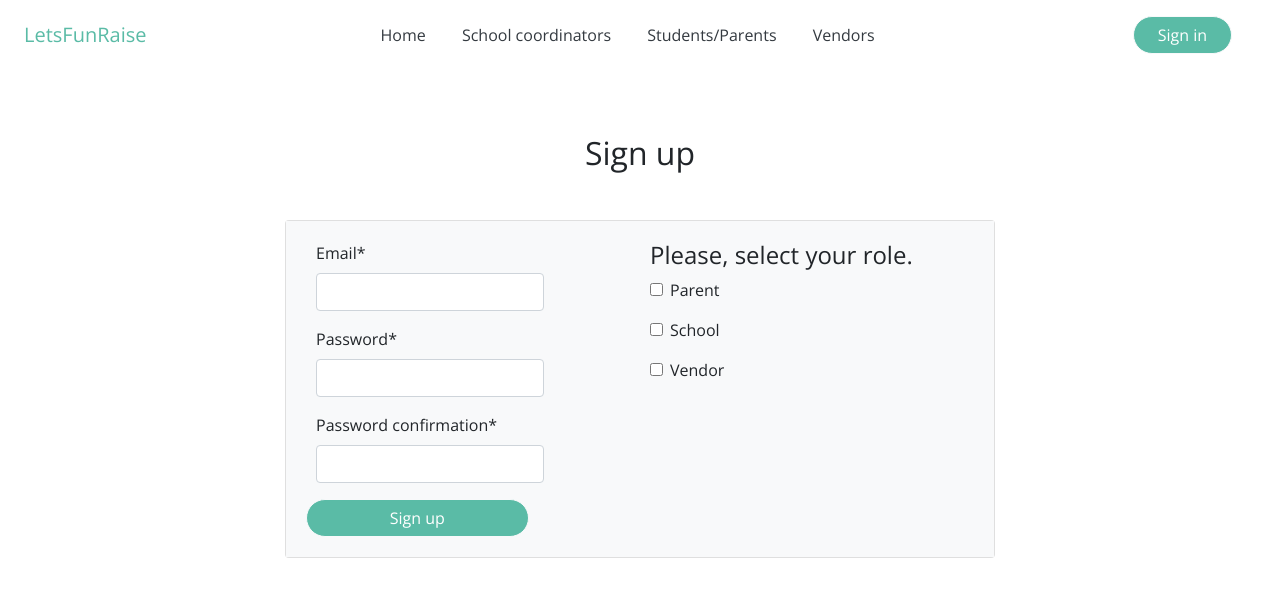
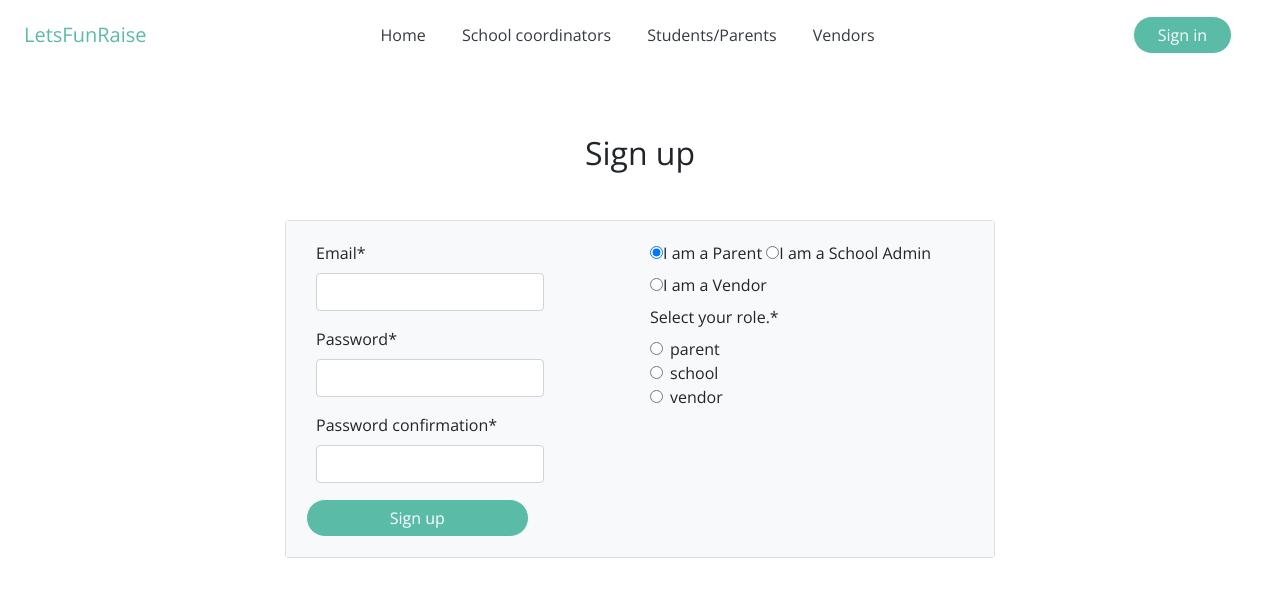
Before and after one commit to Azamatuz/dj_test, a Django app: page /accounts/register/ in a window 1280 px wide. Shown: the top 597 px of the page. Run offline with Django 3.2, Linux system fonts and the light colour scheme; parts of the project's set-up code (start-up, migrations or seed data) failed here and were passed over; some libraries are stand-ins or nearby versions.

Commit message:
tried to add CHoiceField DOSNT work yet

```diff
--- a/src/accounts/forms.py
+++ b/src/accounts/forms.py
@@ -65,9 +65,22 @@ class RegisterForm(forms.ModelForm):
     password1 = forms.CharField(label='Password', widget=forms.PasswordInput)
     password2 = forms.CharField(label='Password confirmation', widget=forms.PasswordInput)
 
+    parent = forms.BooleanField(label="I am a Parent")
+    school = forms.BooleanField(label="I am a School Admin")
+    vendor = forms.BooleanField(label="I am a Vendor")
+
+    role_select=forms.ChoiceField(
+                    widget=forms.RadioSelect,
+                    label="Select your role.",
+                    choices=(('is_parent','parent '),('is_school','school'),('is_vendor','vendor')),
+                    )
+
+    if not parent and not school and not vendor:
+        raise forms.ValidationError("Users must have a role")
+
     class Meta:
         model = User
-        fields = ['parent', 'school', 'vendor', 'email'] #'full_name',)
+        fields = ['role_select', 'parent', 'school', 'vendor', 'email'] #'full_name',)
 
 
     def clean_password2(self):
@@ -82,6 +95,7 @@ class RegisterForm(forms.ModelForm):
         # Save the provided password in hashed format
         user = super(RegisterForm, self).save(commit=False)
         user.set_password(self.cleaned_data["password1"])
+        user.role_select( self.cleaned_data['role_select'])
         # user.active = False # send confirmation email
         if commit:
             user.save()
--- a/src/accounts/templates/accounts/register.html
+++ b/src/accounts/templates/accounts/register.html
@@ -31,11 +31,27 @@
             <div class="col-6 bg-light">
               <div class="form-row">
                 <div class="group-form">
-                  <h4>Please, select your role.</h4>
+                  {% comment %} <h4>Please, select your role.</h4>
                   <div class="my-2">
                     {{ form.parent|as_crispy_field }}
                     {{ form.school|as_crispy_field }}
                     {{ form.vendor|as_crispy_field }}
+                  </div> {% endcomment %}
+                  <div>
+                    <div class="controls ">
+                      <label class="radio-inline">
+                        <input type="radio" checked="checked" name="role_select" id="id_is_parent"
+                          value="parent">I am a Parent</label>
+                      <label class="radio-inline">
+                        <input type="radio" name="role_select" id="id_is_school"
+                          value="school">I am a School Admin</label>
+                      <label class="radio-inline">
+                        <input type="radio" name="role_select" id="id_is_vendor"
+                          value="vendor">I am a Vendor</label>
+                    </div>
+                    <div>
+                    {{ form.role_select|as_crispy_field }}
+                    </div>
                   </div>
                 </div>
               </div>
```
Also changed, not shown: src/db.sqlite3.
